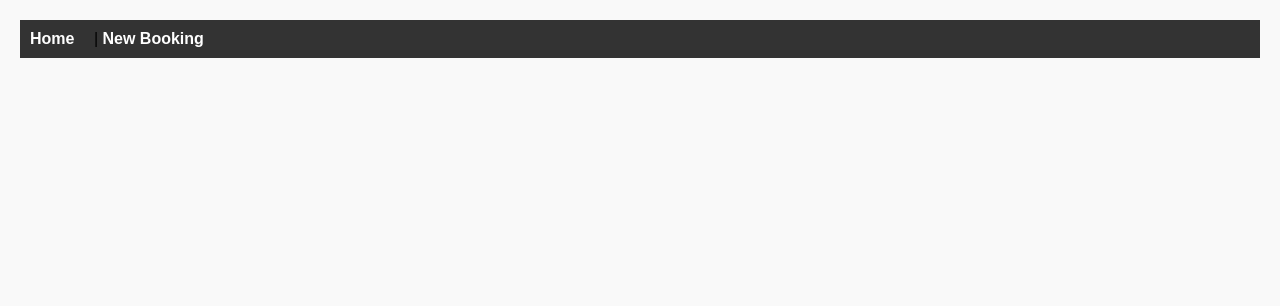
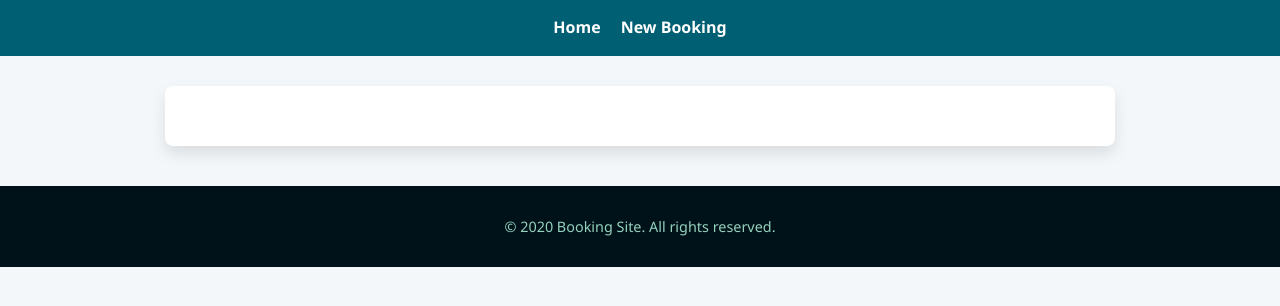
Before and after one commit to WebbCouture/booking_p3, a Django app: template booking_site/bookings/templates/bookings/base.html in a window 1280 px wide. Shown: the top 306 px of the page. Run offline with Django 3.2, Linux system fonts and the light colour scheme; the template is opened without the code that fills it: most values are stand-ins (such as "Sample title", 1, 10 or a date in 2020).

Commit message:
change nav bar centerd

```diff
--- a/booking_site/booking_site/settings.py
+++ b/booking_site/booking_site/settings.py
@@ -115,7 +115,8 @@ USE_TZ = True
 # Static files (CSS, JavaScript, Images)
 # https://docs.djangoproject.com/en/5.2/howto/static-files/
 
-STATIC_URL = 'static/'
+STATIC_URL = '/static/'  # <-- Changed here, added leading slash
+
 
 # Default primary key field type
 # https://docs.djangoproject.com/en/5.2/ref/settings/#default-auto-field
--- a/booking_site/bookings/static/css/styles.css
+++ b/booking_site/bookings/static/css/styles.css
@@ -1,29 +1,72 @@
+/* General */
 body {
-  font-family: Arial, sans-serif;
-  margin: 20px;
-  background-color: #f9f9f9;
+    font-family: 'Segoe UI', Tahoma, Geneva, Verdana, sans-serif;
+    margin: 0;
+    background-color: #f4f7f9;
+    color: #333;
+    line-height: 1.6;
 }
 
+/* Navigation */
 nav {
-  background-color: #333;
-  padding: 10px;
+    background-color: #005f73;
+    padding: 15px 20px;
+    text-align: center; /* Added to center inline content */
 }
 
-nav a {
-  color: white;
-  margin-right: 15px;
-  text-decoration: none;
-  font-weight: bold;
+.nav-list {
+    list-style: none;
+    margin: 0;
+    padding: 0;
+    display: inline-flex; /* Changed from flex to inline-flex */
+    gap: 20px;
+    justify-content: center;
 }
 
-nav a:hover {
-  text-decoration: underline;
+.nav-link {
+    color: #ffffff;
+    text-decoration: none;
+    font-weight: 600;
+    font-size: 1rem;
+    transition: color 0.3s ease;
 }
 
+.nav-link:hover,
+.nav-link:focus {
+    color: #94d2bd;
+    outline: none;
+}
+
+/* Container */
 .container {
-  max-width: 900px;
-  margin: auto;
-  background: white;
-  padding: 20px;
-  box-shadow: 0 0 10px rgba(0,0,0,0.1);
+    max-width: 900px;
+    margin: 30px auto;
+    background: white;
+    padding: 30px 25px;
+    border-radius: 8px;
+    box-shadow: 0 8px 15px rgba(0,0,0,0.1);
 }
+
+/* Footer */
+footer {
+    background-color: #001219;
+    color: #94d2bd;
+    text-align: center;
+    padding: 15px 10px;
+    font-size: 0.9rem;
+    margin-top: 40px;
+}
+
+/* Responsive */
+@media (max-width: 600px) {
+    .nav-list {
+        flex-direction: column;
+        gap: 10px;
+        padding-left: 0;
+    }
+
+    .container {
+        margin: 15px 10px;
+        padding: 20px 15px;
+    }
+}
--- a/booking_site/bookings/templates/bookings/base.html
+++ b/booking_site/bookings/templates/bookings/base.html
@@ -1,20 +1,28 @@
 {% load static %}
 <!DOCTYPE html>
-<html>
+<html lang="en">
 <head>
+    <meta charset="UTF-8" />
+    <meta name="viewport" content="width=device-width, initial-scale=1" />
     <title>{% block title %}Booking Site{% endblock %}</title>
-    <link rel="stylesheet" href="{% static 'css/styles.css' %}">
+    <link rel="stylesheet" href="{% static 'css/styles.css' %}" />
 </head>
 <body>
     <nav>
-        <a href="{% url 'booking_list' %}">Home</a> |
-        <a href="{% url 'booking_create' %}">New Booking</a>
+        <ul class="nav-list">
+            <li><a class="nav-link" href="{% url 'booking_list' %}">Home</a></li>
+            <li><a class="nav-link" href="{% url 'booking_create' %}">New Booking</a></li>
+        </ul>
     </nav>
 
-    <div>
+    <main class="container">
         {% block content %}
         <!-- Child templates will put their content here -->
         {% endblock %}
-    </div>
+    </main>
+
+    <footer>
+        <p>© {{ now.year }} Booking Site. All rights reserved.</p>
+    </footer>
 </body>
 </html>
```
Also changed, not shown: booking_site/db.sqlite3.
